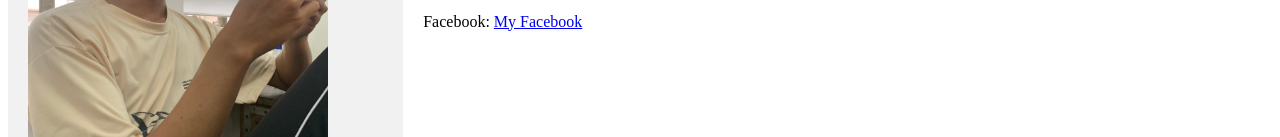
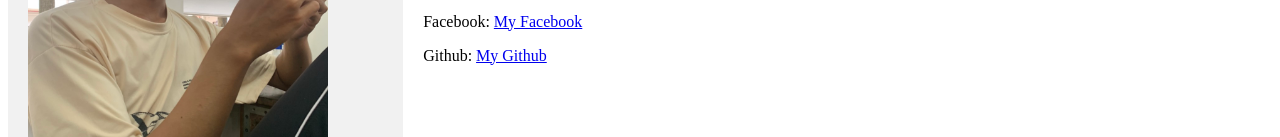
Before and after one commit to anhdth1/ngnhattinhanh.github.io, a plain HTML site: page index.html in a window 1280 px wide. Shown: the part 503-640 px from the top of the page. Drawn offline with Linux system fonts and the light colour scheme.

Commit message:
Update index.html

```diff
--- a/index.html
+++ b/index.html
@@ -59,6 +59,9 @@
 			<p>
 				Facebook: <a href="https://www.facebook.com/profile.php?id=100006122160990">My Facebook</a>
 			</p>
+			<p>
+				Github: <a href="https://github.com/ngnhattinhanh">My Github</a>
+			</p>
 		</div>
 	</div>
 	<footer>
```
